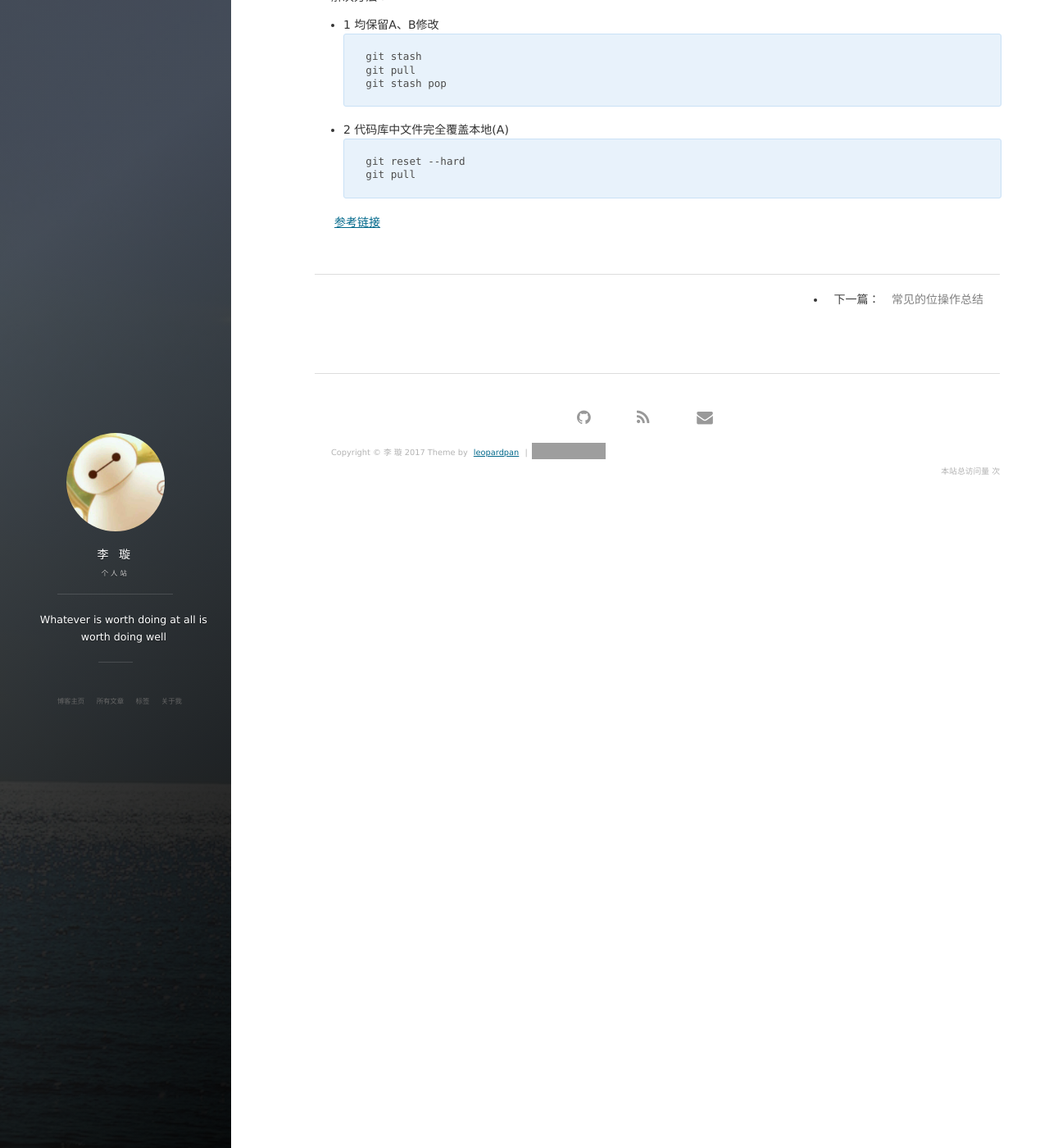
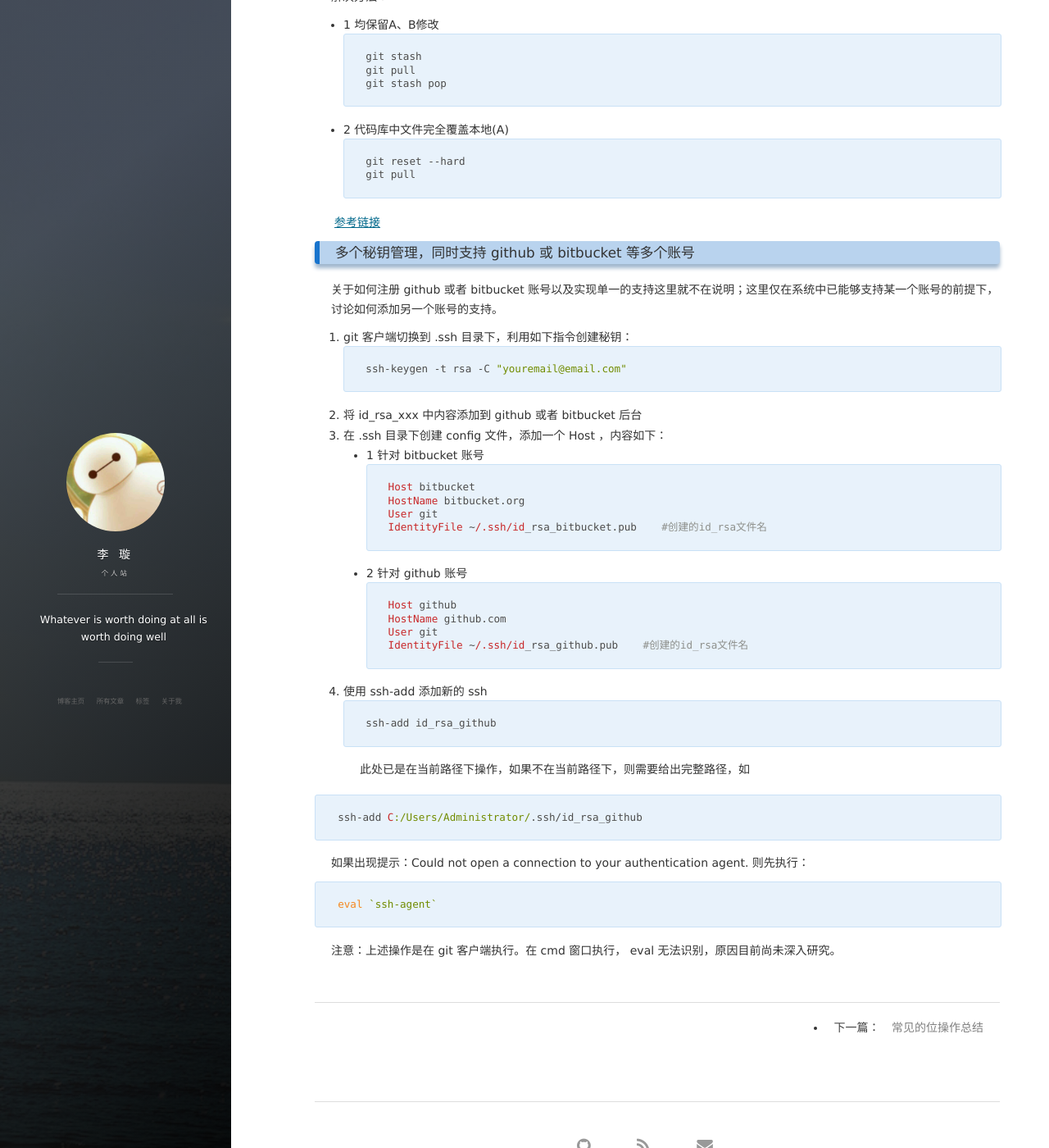
Before and after one commit to leexuan/leexuan.github.io, a Jekyll site: the page built from _posts/2014-04-03-Common Problems of Git.md, in a window 1280 px wide and 1400 px high, scrolled down 316 px. Shown: the whole window at 82% size. Built offline with Jekyll 4.4.1, drawn with Linux system fonts in a browser that asks for light colours; nearby versions of some CDN libraries; comment, search, counter and statistics services are not loaded; grey boxes are pictures that could not be loaded.

Commit message:
Modified.

````diff
--- a/_posts/2014-04-03-Common Problems of Git.md
+++ b/_posts/2014-04-03-Common Problems of Git.md
@@ -28,3 +28,42 @@ git pull
 ```
 
 [参考链接](http://blog.csdn.net/iefreer/article/details/7679631)
+
+### 多个秘钥管理，同时支持 github 或 bitbucket 等多个账号
+关于如何注册 github 或者 bitbucket 账号以及实现单一的支持这里就不在说明；这里仅在系统中已能够支持某一个账号的前提下，讨论如何添加另一个账号的支持。
+
+1. git 客户端切换到 .ssh 目录下，利用如下指令创建秘钥：
+```
+ssh-keygen -t rsa -C "youremail@email.com"
+```
+2. 将 id_rsa_xxx 中内容添加到 github 或者 bitbucket 后台
+3. 在 .ssh 目录下创建 config 文件，添加一个 Host ，内容如下：
+* 1 针对 bitbucket 账号
+```
+Host bitbucket
+HostName bitbucket.org
+User git
+IdentityFile ~/.ssh/id_rsa_bitbucket.pub    #创建的id_rsa文件名
+```
+* 2 针对 github 账号
+```
+Host github
+HostName github.com
+User git
+IdentityFile ~/.ssh/id_rsa_github.pub    #创建的id_rsa文件名
+```
+4. 使用 ssh-add 添加新的 ssh
+```
+ssh-add id_rsa_github
+```
+此处已是在当前路径下操作，如果不在当前路径下，则需要给出完整路径，如
+
+```
+ssh-add C:/Users/Administrator/.ssh/id_rsa_github
+```
+如果出现提示：Could not open a connection to your authentication agent. 则先执行：
+```
+eval `ssh-agent`
+```
+
+注意：上述操作是在 git 客户端执行。在 cmd 窗口执行， eval 无法识别，原因目前尚未深入研究。
````
